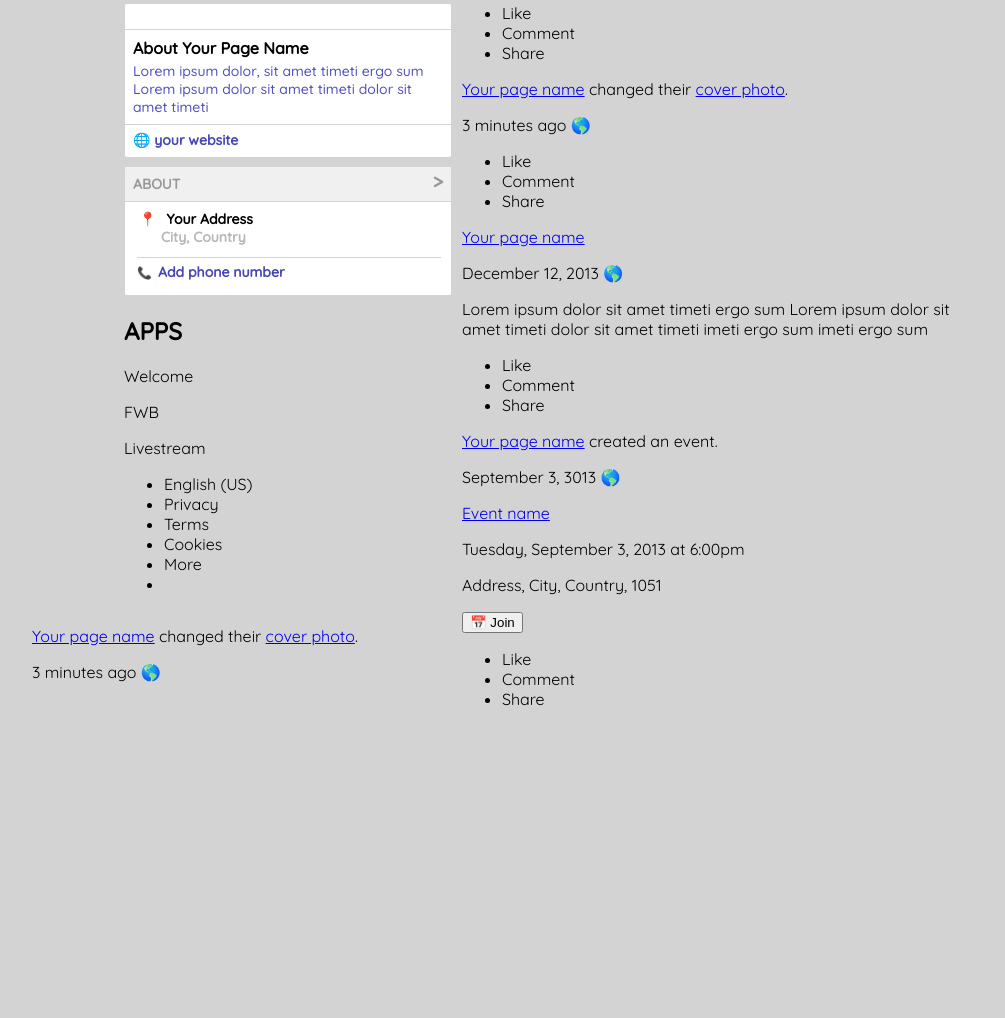
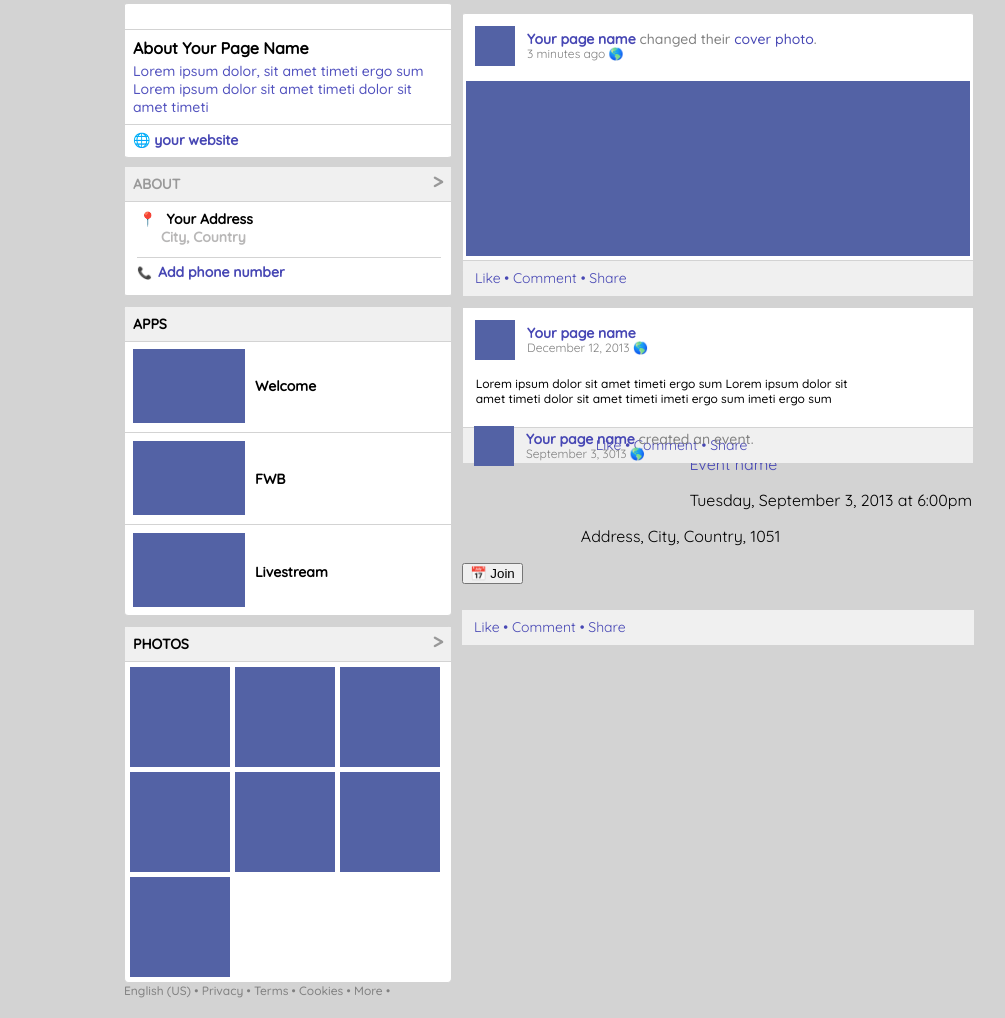
Before and after one commit to mkwild/Social-Mockup, a plain HTML site: page index.html in a window 1280 px wide. Shown: the part 357-1375 px from the top of the page, without its empty margins (91-1096 px from the left). Before the commit the page ends 1068 px from the top, so only its background shows below. Drawn offline with Linux system fonts and the light colour scheme.

Commit message:
updated timeline CSS

```diff
--- a/assets/stylesheets/style.css
+++ b/assets/stylesheets/style.css
@@ -196,14 +196,18 @@ div.button_divider:nth-last-child(2) {
 
 .left_section {
     float: left;
+    height: 1000px;
     width: 328px;
-    margin: 0;
+    margin: 0 0 15px 0;
+    clear: both;
 }
 
 .right_section {
     float: right;
+    height: 1000px;
     width: 512px;
-    margin: 0;
+    margin: 0 0 15px 0;
+    clear: both;
 }
 
 #about_sec {
@@ -341,3 +345,254 @@ div.button_divider:nth-last-child(2) {
 .phone_no:hover, .phone_no:active, .phone_no:focus {
     color: rgb(112, 112, 224);
 }
+
+#apps_sec {
+    background-color: white;
+    height: 308px;
+    margin: 10px 0 0 0;
+    border: 1px solid lightgrey;
+    border-radius: 1.375%;
+}
+
+.apps h2 {
+    font-size: 14px;
+    font-weight: 600;
+    margin: 0;
+    padding: 8px 0 8px 8px;
+    clear: both;
+    background-color: rgb(240, 240, 240);
+    position: relative;
+    top: -6px;
+    border-bottom: 1px solid lightgrey;
+}
+
+.apps .thumb:nth-child(2) {
+    height: 74px;
+    width: 112px;
+    position: relative;
+    top: 1px;
+    left: 8px;
+    background-color: rgb(83, 98, 165);
+}
+
+.apps p:nth-child(3) {
+    font-size: 14px;
+    font-weight: 600;
+    margin: 0;
+    position: relative;
+    top: -45px;
+    left: 130px;
+}
+
+.apps div:nth-child(4) {
+    width: 100%;
+    height: 1px;
+    background-color: lightgrey;
+    position: relative;
+    top: -8px;
+}
+
+.apps .thumb:nth-child(5) {
+    height: 74px;
+    width: 112px;
+    position: relative;
+    left: 8px;
+    background-color: rgb(83, 98, 165);
+}
+
+.apps p:nth-child(6) {
+    font-size: 14px;
+    font-weight: 600;
+    margin: 0;
+    position: relative;
+    top: -45px;
+    left: 130px;
+}
+
+.apps div:nth-child(7) {
+    width: 100%;
+    height: 1px;
+    background-color: lightgrey;
+    position: relative;
+    top: -9px;
+}
+
+.apps .thumb:nth-child(8) {
+    height: 74px;
+    width: 112px;
+    position: relative;
+    top: -1px;
+    left: 8px;
+    background-color: rgb(83, 98, 165);
+}
+
+.apps p:nth-child(9) {
+    font-size: 14px;
+    font-weight: 600;
+    margin: 0;
+    position: relative;
+    top: -45px;
+    left: 130px;
+}
+
+#photos_sec {
+    background-color: white;
+    height: 355px;
+    margin: 10px 0 0 0;
+    border: 1px solid lightgrey;
+    border-radius: 1.375%;
+}
+
+.photos h2 {
+    font-size: 14px;
+    font-weight: 600;
+    margin: 0;
+    padding: 8px 0 8px 8px;
+    clear: both;
+    background-color: rgb(240, 240, 240);
+    position: relative;
+    border-bottom: 1px solid lightgrey;
+}
+
+.photos h2:after {
+    content: ">";
+    float: right;
+    color: rgb(153, 153, 153);
+    font-size: 20px;
+    position: relative;
+    top: -6px;
+    right: 8px;
+}
+
+.photos .thumbnails {
+    display: grid;
+    grid-template-columns: 100px 100px 100px;
+    grid-template-rows: 100px 100px 100px;
+    gap: 5px;
+    position: relative;
+    top: 5px;
+    left: 5px;
+}
+
+.thumbnails div {
+    height: 100px;
+    width: 100px;
+    background-color: rgb(83, 98, 165);
+}
+
+footer {
+    color: grey;
+    font-size: 12px;
+    font-weight: 500;
+}
+
+footer ul {
+    list-style-type: none;
+    display: inline;
+    margin: 0;
+    padding: 0;
+}
+
+.footer li {
+    float: left;
+}
+
+.timeline#cover_change {
+    background-color: white;
+    height: contain;
+    margin: 10px 0 0 0;
+    border: 1px solid lightgrey;
+    border-radius: .75%;
+}
+
+.timeline .profile_thumb {
+    height: 40px;
+    width: 40px;
+    background-color: rgb(83, 98, 165);
+    position: relative;
+    top: 12px;
+    left: 12px;
+}
+
+.timeline .event {
+    font-size: 14px;
+    color: grey;
+    font-weight: 500;
+    float: left;
+    clear: both;
+    position: relative;
+    top: -38px;
+    left: 64px;
+}
+
+.timeline a {
+    text-decoration: none;
+    color: rgb(71, 71, 180);
+}
+
+a.username {
+    font-weight: 600;
+}
+
+.timeline .timestamp {
+    font-size: 12px;
+    color: grey;
+    float: left;
+    clear: both;
+    position: relative;
+    top: -66px;
+    left: 64px;
+}
+
+#cover_change div:nth-child(4) {
+    height: 175px;
+    background-color: rgb(83, 98, 165);
+    margin: 3px 3px;
+    position: relative;
+    top: 24px;
+}
+
+.timeline .react_bar {
+    background-color: rgb(240, 240, 240);
+    height: 35px;
+    position: relative;
+    top: 25px;
+    border-top: 1px solid lightgrey;
+}
+
+ul.interact {
+    list-style-type: none;
+    color: rgb(71, 71, 180);
+    font-size: 14px;
+    display: inline;
+}
+
+ul.interact li {
+    float: left;
+    position: relative;
+    top: 8px;
+    left: 12px;
+}
+
+.timeline#status_update {
+    background-color: white;
+    height: contain;
+    margin: 10px 0 0 0;
+    border: 1px solid lightgrey;
+    border-radius: .75%;
+    position: relative;
+    top: 25px;
+}
+
+#status_update div:nth-child(4) {
+    position: relative;
+    top: 16px;
+}
+
+p.status {
+    font-size: 12px;
+    font-weight: 500;
+    text-align: left;
+    position: relative;
+    left: -96px;
+}
--- a/index.html
+++ b/index.html
@@ -58,12 +58,22 @@
                 </div>
             </div>
             <div class="section" id="apps_sec">
+                <div class="apps">
                     <h2>APPS</h2>
+                    <div class="thumb"></div>
                     <p>Welcome</p>
+                    <div class="empty"></div>
+                    <div class="thumb"></div>
                     <p>FWB</p>
+                    <div class="empty"></div>
+                    <div class="thumb"></div>
                     <p>Livestream</p>
                 </div>
+            </div>
             <div class="section" id="photos_sec">
+                <div class="photos">
+                    <h2>PHOTOS</h2>
+                    <div class="thumbnails">
                         <div></div>
                         <div></div>
                         <div></div>
@@ -72,61 +82,53 @@
                         <div></div>
                         <div></div>
                     </div>
+                </div>
+            </div>
             <footer>
                 <ul class="footer">
-                    <li>English (US)</li>
-                    <li>Privacy</li>
-                    <li>Terms</li>
-                    <li>Cookies</li>
-                    <li>More</li>
+                    <li>English (US) &#8226;&nbsp;</li>
+                    <li>Privacy &#8226;&nbsp;</li>
+                    <li>Terms &#8226;&nbsp;</li>
+                    <li>Cookies &#8226;&nbsp;</li>
+                    <li>More &#8226;</li>
                     <li></li>
                 </ul>
             </footer>
         </div>
 
         <div class="right_section">
-            <div class="timeline">
+            <div class="timeline" id="cover_change">
+                <div class="profile_thumb"></div>
                 <p class="event"><a class="username" href="index.html">Your page name</a> changed their <a class="photo_link" href="index.html">cover photo</a>.</p>
                 <p class="timestamp">3 minutes ago 🌎</p>
                 <div></div>
                 <div class="react_bar">
                     <ul class="interact">
-                        <li>Like</li>
-                        <li>Comment</li>
+                        <li>Like &#8226;&nbsp;</li>
+                        <li>Comment &#8226;&nbsp;</li>
                         <li>Share</li>
                     </ul>
                 </div>
             </div>
 
-            <div class="timeline">
-                <p class="event"><a class="username" href="index.html">Your page name</a> changed their <a class="photo_link" href="index.html">cover photo</a>.</p>
-                <p class="timestamp">3 minutes ago 🌎</p>
-                <div></div>
+            <div class="timeline" id="status_update">
+                <div class="profile_thumb"></div>
+                <p class="event"><a class="username" href="index.html">Your page name</a></p>
+                <p class="timestamp">December 12, 2013 🌎</p>
+                <div>
+                    <p class="status">Lorem ipsum dolor sit amet timeti ergo sum Lorem ipsum dolor sit amet timeti dolor sit amet timeti imeti ergo sum imeti ergo sum</p>
+                </div>
                 <div class="react_bar">
                     <ul class="interact">
-                        <li>Like</li>
-                        <li>Comment</li>
+                        <li>Like &#8226;&nbsp;</li>
+                        <li>Comment &#8226;&nbsp;</li>
                         <li>Share</li>
                     </ul>
                 </div>
             </div>
 
-            <div class="timeline">
-                <p class="event"><a class="username" href="index.html">Your page name</a></p>
-                <p class="timestamp">December 12, 2013 🌎</p>
-                <div>
-                    <p>Lorem ipsum dolor sit amet timeti ergo sum Lorem ipsum dolor sit amet timeti dolor sit amet timeti imeti ergo sum imeti ergo sum</p>
-                </div>
-                <div class="react_bar">
-                    <ul class="interact">
-                        <li>Like</li>
-                        <li>Comment</li>
-                        <li>Share</li>
-                    </ul>
-                </div>
-            </div>
-
-            <div class="timeline">
+            <div class="timeline" id="event_create">
+                <div class="profile_thumb"></div>
                 <p class="event"><a class="username" href="index.html">Your page name</a> created an event.</p>
                 <p class="timestamp">September 3, 3013 🌎</p>
                 <div></div>
@@ -138,8 +140,8 @@
                 <button class="join_event">📅 Join</button>
                 <div class="react_bar">
                     <ul class="interact">
-                        <li>Like</li>
-                        <li>Comment</li>
+                        <li>Like &#8226;&nbsp;</li>
+                        <li>Comment &#8226;&nbsp;</li>
                         <li>Share</li>
                     </ul>
                 </div>
```
Lines whose indentation alone changed are shown as unchanged.
